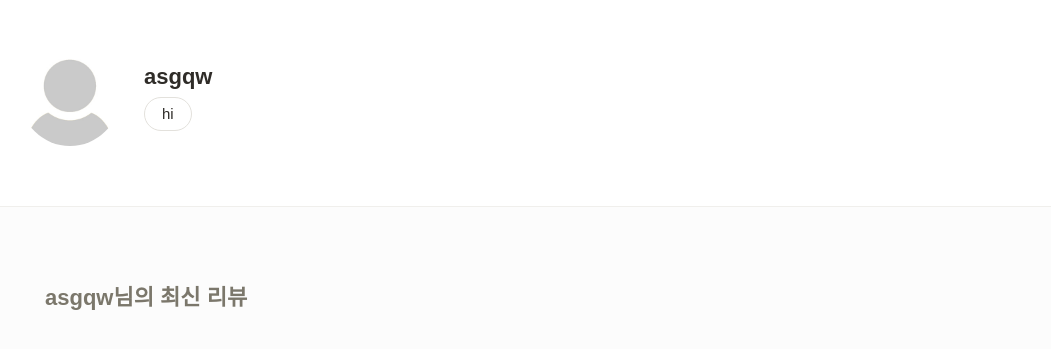
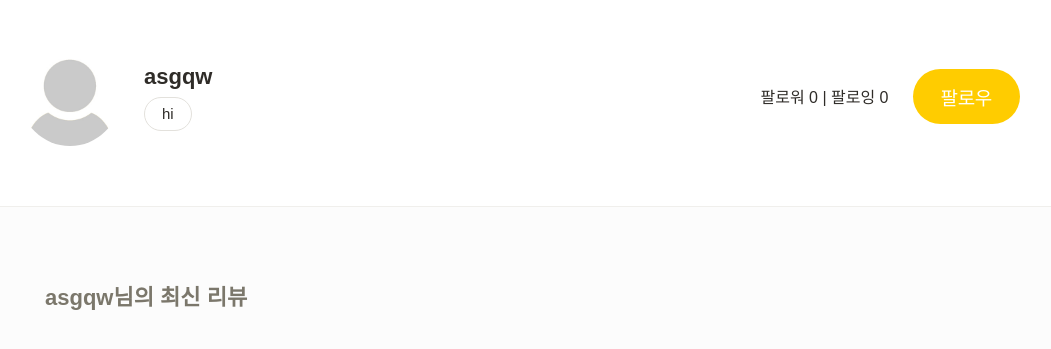
Before and after one commit to kimwoongasd/django_allauth, a Django app: page /uesrs/9/ in a window 1280 px wide. Shown: the part 71-420 px from the top of the page, without its empty margins (120-1171 px from the left). Run offline with Django 4.2, Linux system fonts and the light colour scheme; a user stored in the database is signed in; data comes from the database, SQL or seed files in the repository; both versions use the stored data as it was after the commit; some web fonts are replaced.

Commit message:
implement fuction follow

```diff
--- a/plate/templates/plate/profile.html
+++ b/plate/templates/plate/profile.html
@@ -30,6 +30,29 @@
             </div>
           {% endif %}
       </div>
+      <div class="follow-section">
+        <a href="#">
+          팔로워 {{ profile_user.followers.count }}
+        </a>
+        <span class="vert-divider">|</span>
+        <a href="#">
+          팔로잉 {{ profile_user.following.count }}
+        </a>
+      </div>
+      {% if user.is_authenticated and user != profile_user %}
+        <form class="follow-button" action="{% url 'process-follow' profile_user.id %}" method="post">
+          {% csrf_token %}
+          {% if is_following %}
+            <button class="cp-button small secondary" type="submit">
+            언팔로우
+            </button>
+          {% else %}
+            <button class="cp-button small" type="submit">
+            팔로우
+            </button>
+          {% endif %}
+        </form>
+      {% endif %}
     </div>
   </div>
 
--- a/plate/urls.py
+++ b/plate/urls.py
@@ -27,4 +27,7 @@ urlpatterns = [
     # like
     path("like/<int:content_type_id>/<int:object_id>/", views.ProcessLikeView.as_view(), name="process-like"),
 
+    #follow
+    path("user/<int:user_id>/follow/", views.ProcessFollowView.as_view(), name="process-follow"),
+
 ]
--- a/plate/views.py
+++ b/plate/views.py
@@ -72,8 +72,11 @@ class ProfileView(DetailView):
 
     def get_context_data(self, **kwargs):
         context = super().get_context_data(**kwargs)
-        user_id = self.kwargs.get("user_id")
-        context["user_reviews"] = Review.objects.filter(author__id=user_id)[:4]
+        user = self.request.user
+        profile_user_id = self.kwargs.get("user_id")
+        if user.is_authenticated:
+            context["is_following"] = user.following.filter(id=profile_user_id).exists()
+        context["user_reviews"] = Review.objects.filter(author__id=profile_user_id)[:4]
         return context
 
 class UserReviewListView(ListView):
@@ -159,6 +162,18 @@ class ProcessLikeView(LoginAndVerificationRequiredMixin, View):
 
         return redirect(self.request.META["HTTP_REFERER"])
 
+class ProcessFollowView(LoginAndVerificationRequiredMixin, View):
+    http_method_names = ["post"]
+
+    def post(self, request, *args, **kwargs):
+        user = self.request.user
+        profile_user_id = self.kwargs.get("user_id")
+        if user.following.filter(id=profile_user_id).exists():
+            user.following.remove(profile_user_id)
+        else:
+            user.following.add(profile_user_id)
+        return redirect("profile", user_id=profile_user_id)
+
 class CustomPasswordChangeView(LoginRequiredMixin, PasswordChangeView):
     def get_success_url(self):
         return reverse("profile", kwargs={"user_id": self.request.user.id})
```
Also changed, not shown: db.sqlite3.
